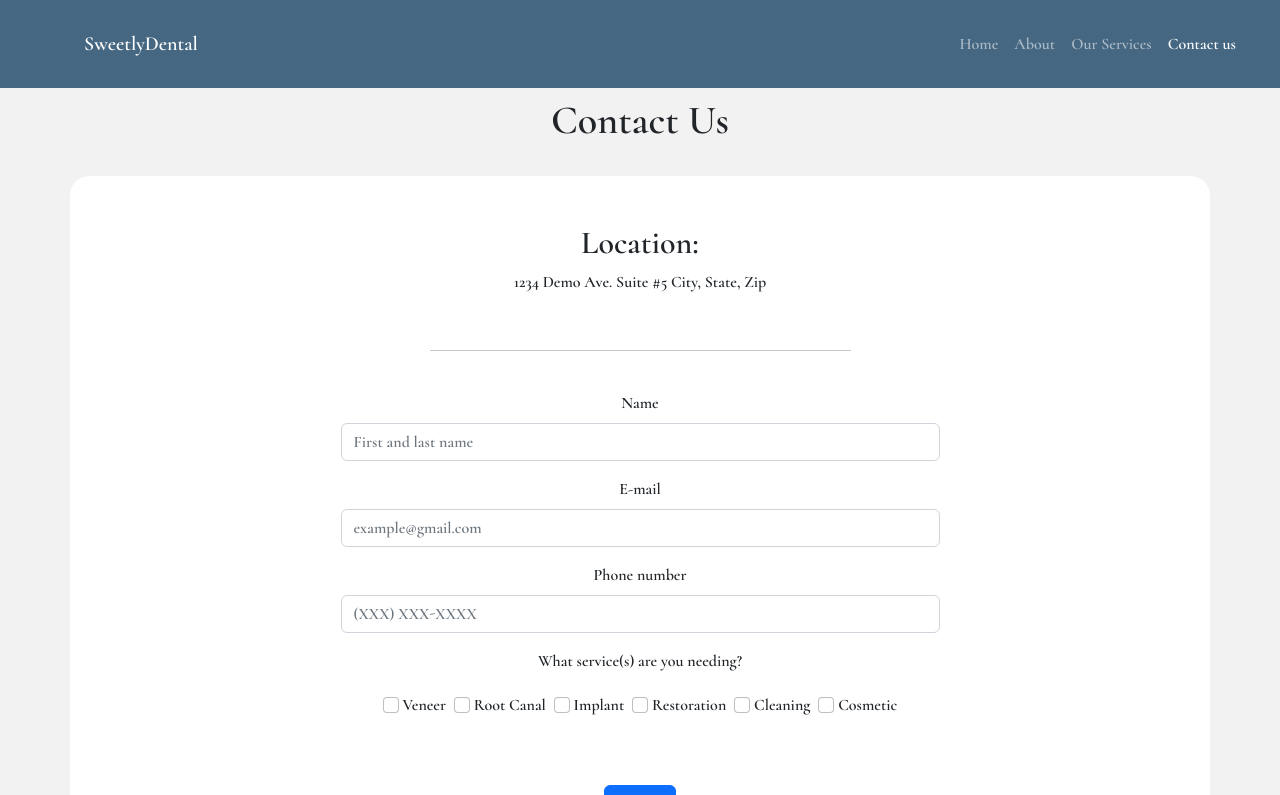
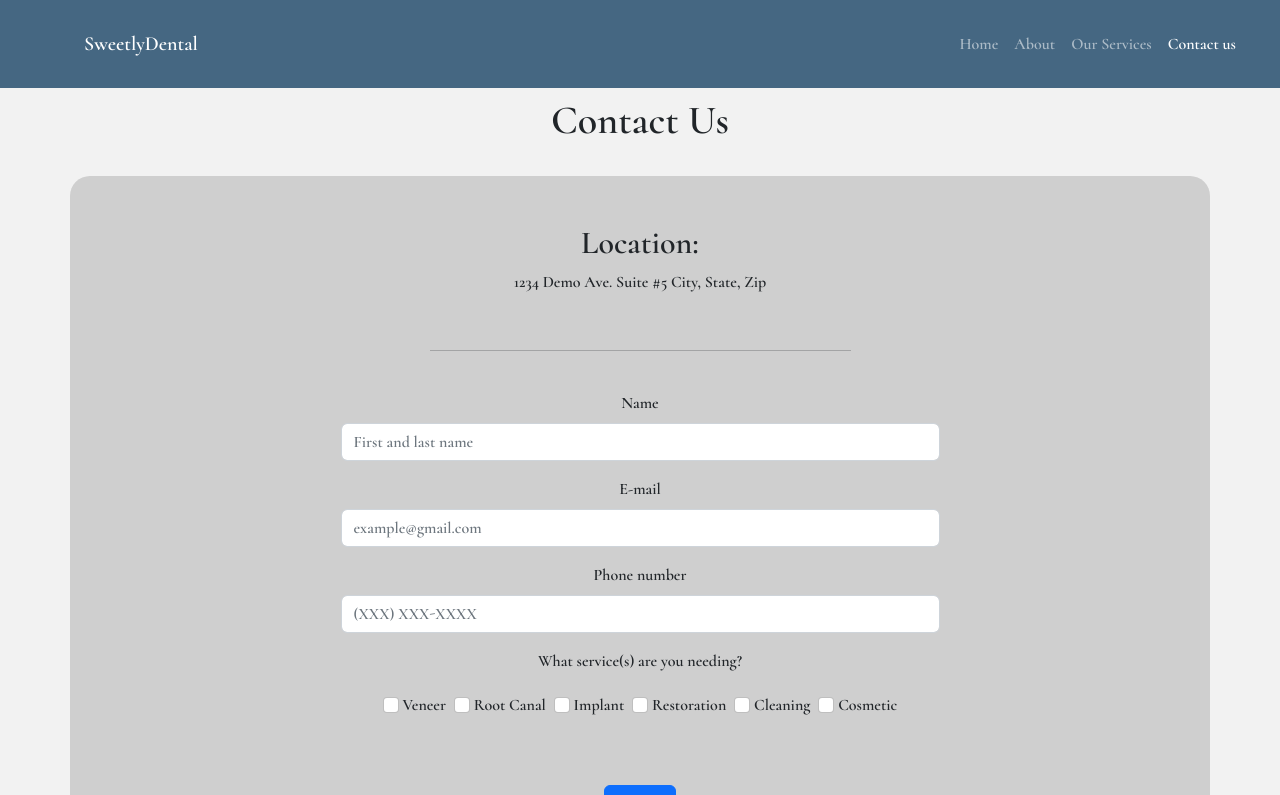
Before and after one commit to Peterhyh/dental-website, a React (Create React App) app in the folder frontend/: page /contact in a window 1280 px wide. Shown: the top 795 px of the page. Built offline with nearby package versions, Linux system fonts and the light colour scheme.

Commit message:
contact us page update

```diff
--- a/frontend/src/App.css
+++ b/frontend/src/App.css
@@ -222,7 +222,7 @@
 /* Location.js------------------------------------------------------*/
 
 .location-container {
-  background-color: #fff;
+  background-color: #cfcfcf;
   width: 30rem;
   border-radius: 20px;
   text-align: center;
```
